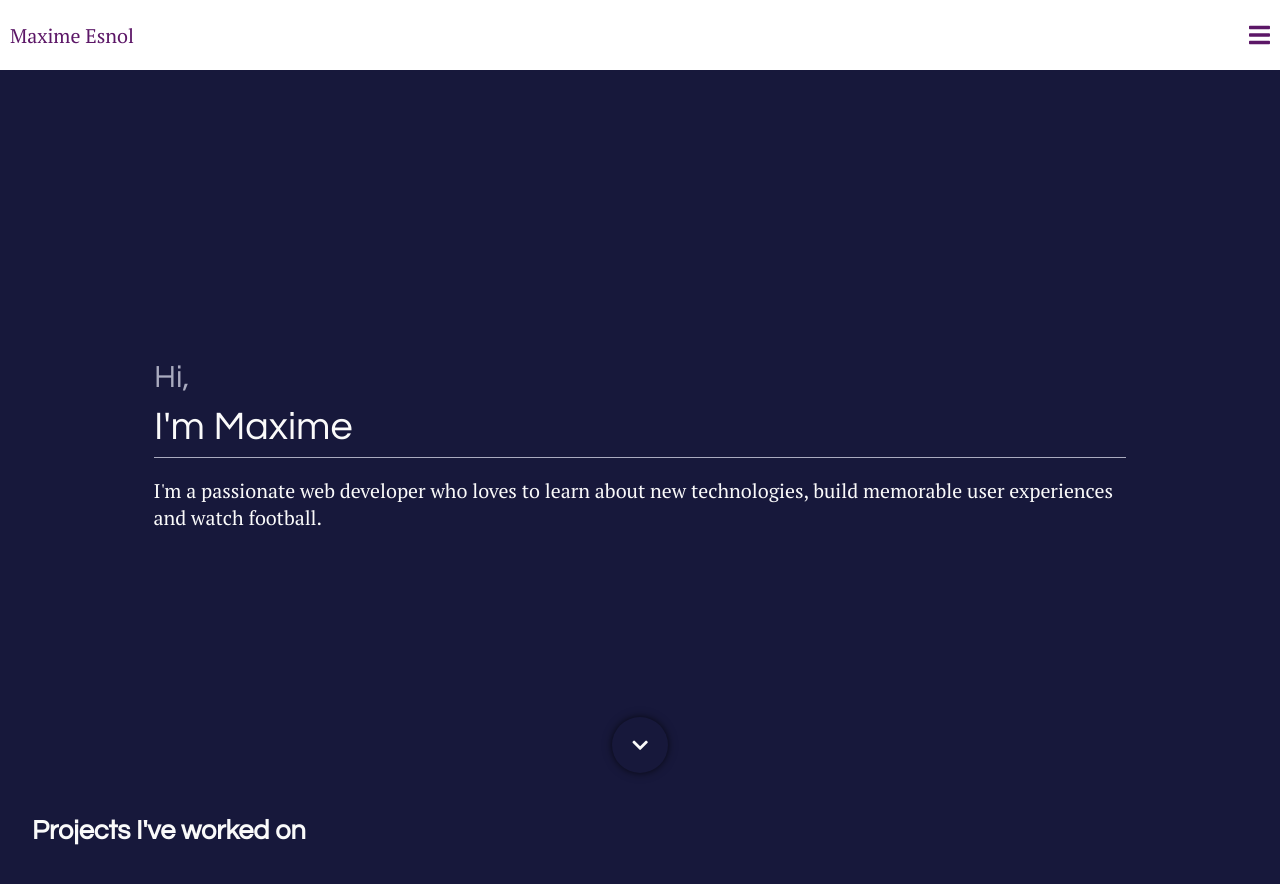
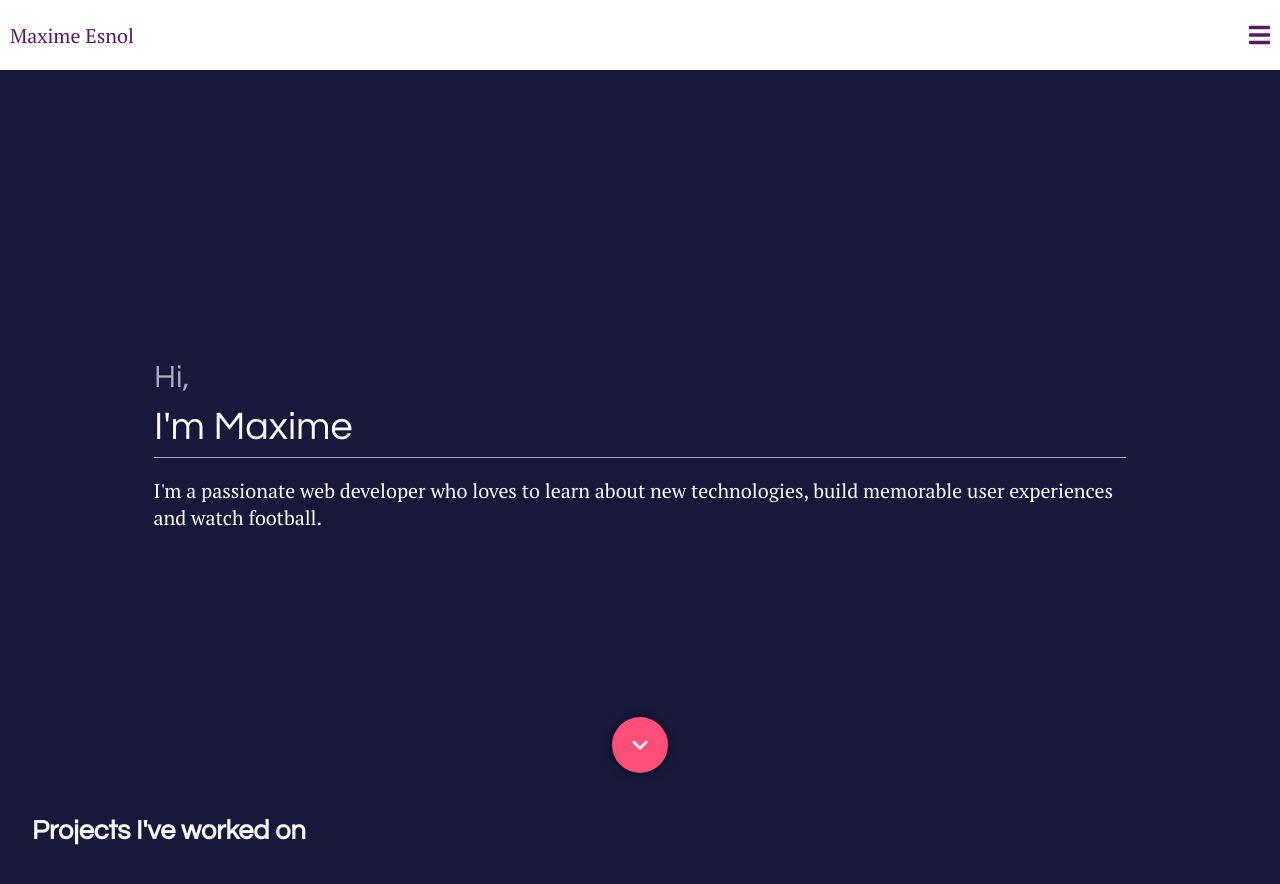
Before and after one commit to MaximeEsnol/Portfolio, a React (Create React App) app: page / in a window 1280 px wide. Shown: the top 884 px of the page. Built offline with nearby package versions, Linux system fonts and the light colour scheme.

Commit message:
Add fab button colors

```diff
--- a/src/assets/styles/colors.css
+++ b/src/assets/styles/colors.css
@@ -10,6 +10,8 @@
     --links-color: ;
 
     --divider-color: #aaabbf;
+    --fab-color: var(--ternary-color);
+    --fab-text-color: #ffebef;
 
     --background-color: var(--primary-color);
     --header-nav-background-color: #fff;
```
